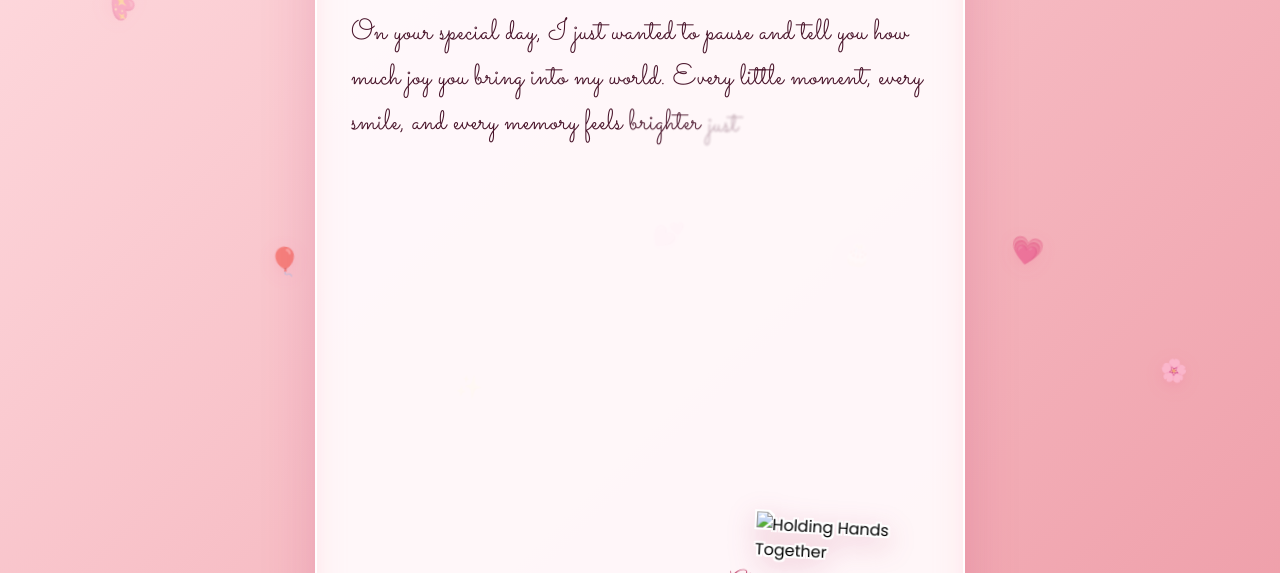
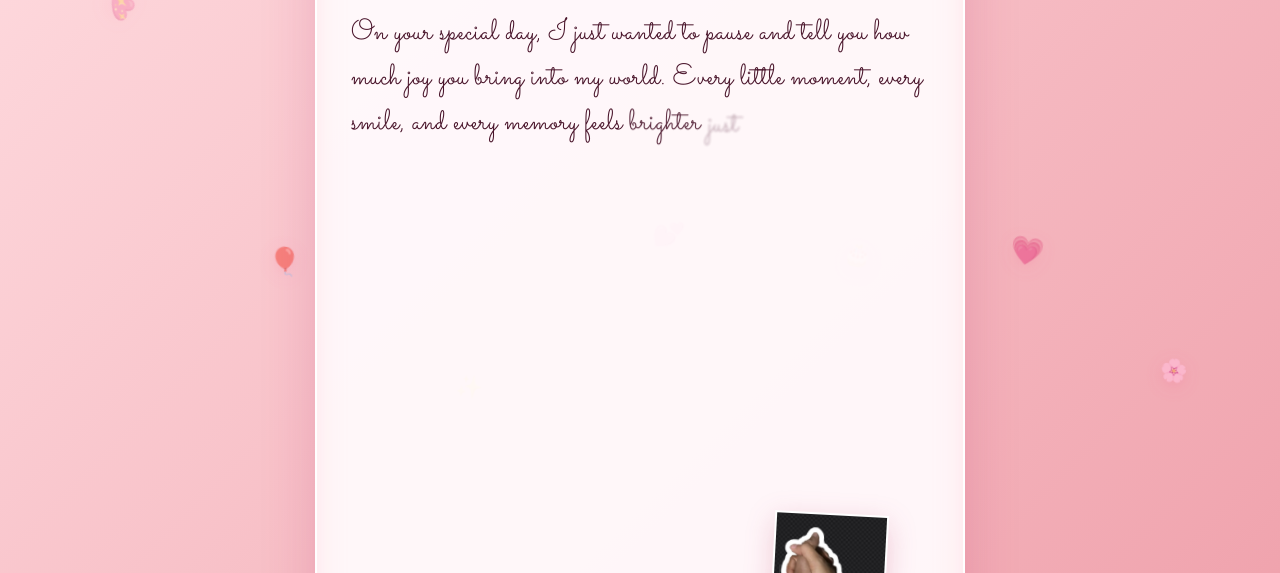
Before and after one commit to sheikhalif745-creator/bsep2, a plain HTML site: page index.html in a window 1280 px wide. Shown: the part 227-800 px from the top of the page. Drawn offline with Linux system fonts and the light colour scheme.

Commit message:
Update index.html

```diff
--- a/index.html
+++ b/index.html
@@ -320,7 +320,7 @@
       <!-- বক্স ছাড়া হাতের ছবির স্টিকার: নিজের ছবির ফাইল নাম (যেমন hands.png) src="..." এর ভেতর বসিয়ে দিন -->
       <div class="sticker-row">
         <div class="hand-cutout-wrap">
-          <img class="hand-cutout-img" src="hands.png" alt="Holding Hands Together">
+          <img class="hand-cutout-img" src="img3.jpeg" alt="Holding Hands Together">
           <div class="hand-sticker-caption">Always holding your hand 💕</div>
         </div>
       </div>
```
